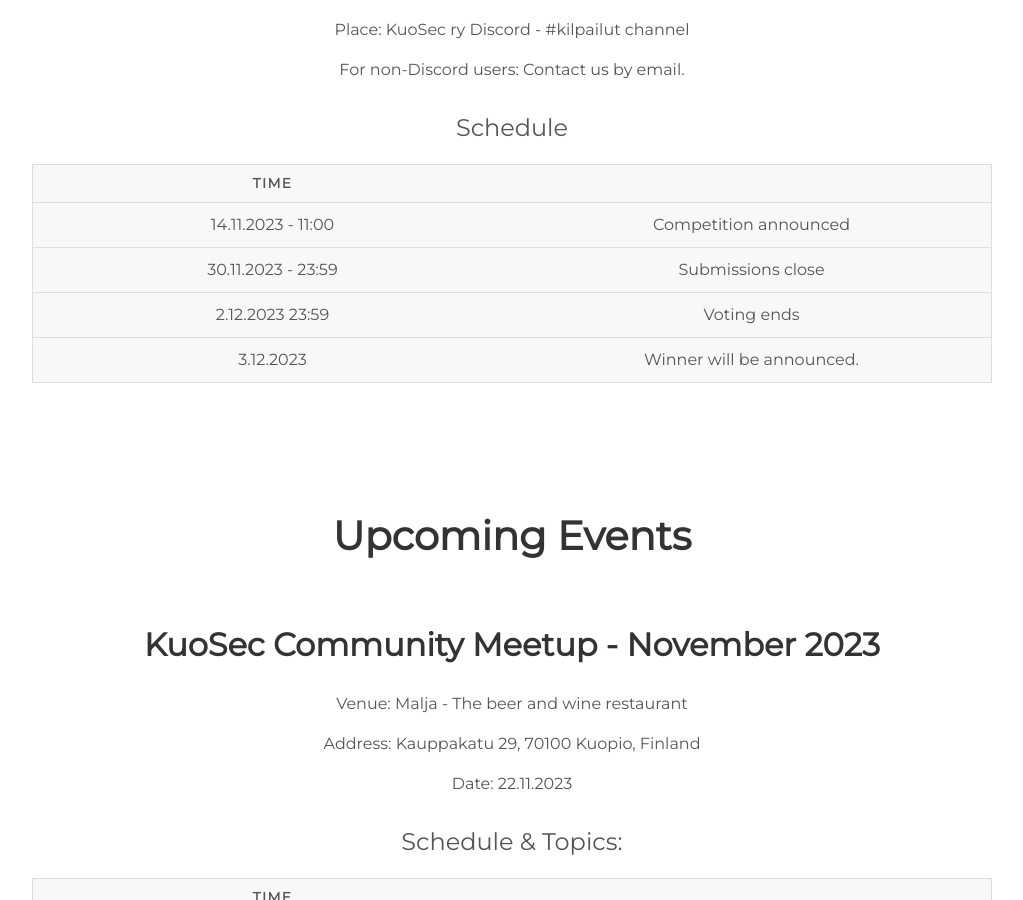
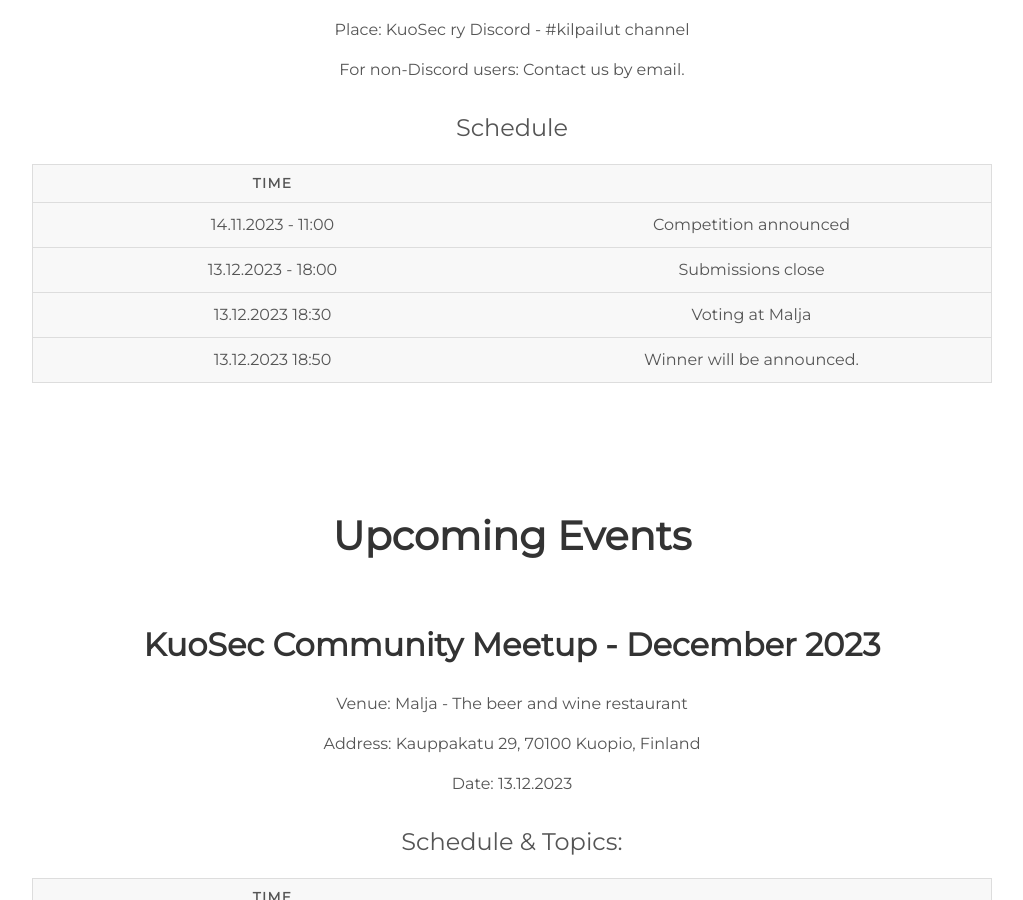
Before and after one commit to kuosec/kuosec.github.io, a Jekyll site: the page built from index.html, in a window 1280 px wide and 900 px high, scrolled down 1767 px. Shown: the whole window, without its empty margins (128-1151 px from the left). Built offline with Jekyll 4.4.1, drawn with Linux system fonts in a browser that asks for light colours; some of the changed text lies outside the part shown.

Commit message:
Updated events for December

```diff
--- a/_includes/projects.html
+++ b/_includes/projects.html
@@ -19,15 +19,15 @@
           <td>Competition announced</td>
         </tr>
         <tr>
-          <td>30.11.2023 - 23:59</td>
+          <td>13.12.2023 - 18:00</td>
           <td>Submissions close</td>
         </tr>
         <tr>
-          <td>2.12.2023 23:59</td>
-          <td>Voting ends</td>
+          <td>13.12.2023 18:30</td>
+          <td>Voting at Malja</td>
         </tr>
         <tr>
-          <td>3.12.2023</td>
+          <td>13.12.2023 18:50</td>
           <td>Winner will be announced.</td>
         </tr>
       </tbody>
@@ -38,7 +38,56 @@
   <br>
 
   <h1>Upcoming Events </h1>
-<!-- Current unsorted event history (:-->
+  <div class="event">
+    <h2>KuoSec Community Meetup - December 2023</h2>
+    <p>Venue: Malja - The beer and wine restaurant</p>
+    <p>Address: Kauppakatu 29, 70100 Kuopio, Finland</p>
+    <p>Date: 13.12.2023</p>
+
+    <table>
+      <caption>Schedule & Topics:</caption>
+      <thead>
+        <tr>
+          <th scope="col">Time</th>
+          <th scope="col"></th>
+        </tr>
+      </thead>
+      <tbody>
+        <tr>
+          <td>18:00</td>
+          <td>Doors open</td>
+        </tr>
+        <tr>
+          <td scope="row">18:15</td>
+          <td>Welcome speech & community news</td>
+        </tr>
+        <tr>
+          <td scope="row">18:30</td>
+          <td>Sticker competition voting</td>
+        </tr>
+        <tr>
+          <td scope="row">19:00</td>
+          <td>Little Christmas agenda starts, hosted by Malja</td>
+        </tr>
+        <tr>
+          <td scope="row">20:00</td>
+          <td>Free networking & planning for next year</td>
+        </tr>
+        <tr>
+          <td scope="row">02:00</td>
+          <td>Venue doors close</td>
+        </tr>
+      </tbody>
+    </table>
+    <p>Note that the schedules are estimates.</p>
+    <p>Registration: https://forms.office.com/e/WjgBjDJEwn</p>
+    <p>Register for the meetup before Saturday, 9.12.2023!</p>
+
+    <a href="http://www.malja.fi/">Website of the venue</a>
+  </div>
+
+  <!-- Current unsorted event history (:-->
+  <!--
   <div class="event">
     <h2>KuoSec Community Meetup - November 2023</h2>
     <p>Venue: Malja - The beer and wine restaurant</p>
@@ -81,7 +130,7 @@
 
     <a href="http://www.malja.fi/">Website of the venue</a>
   </div>
-
+-->
 <!--
     <div class="event">
       <h2>KuoSec Community Meetup - October 2023</h2>
```
